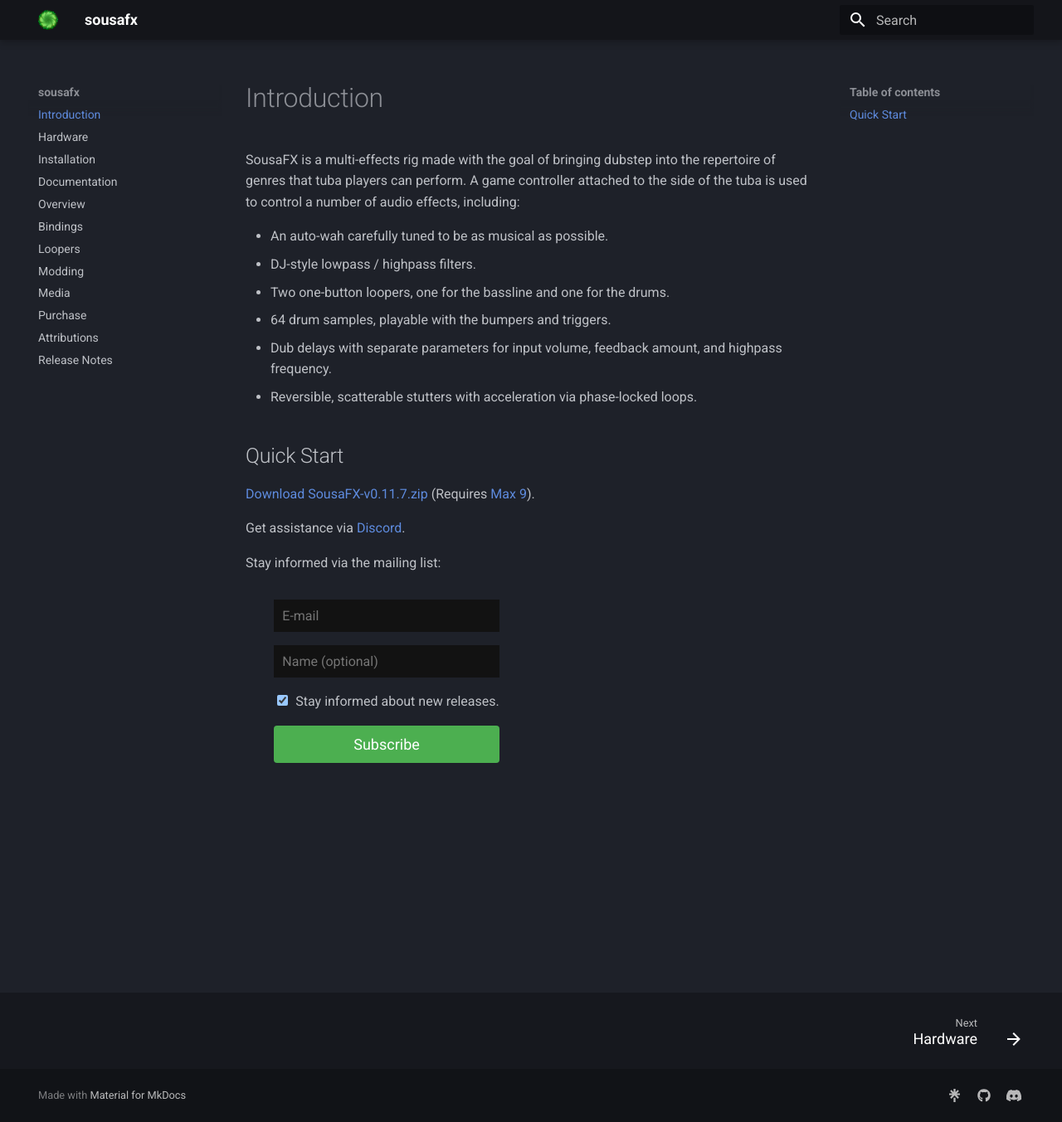
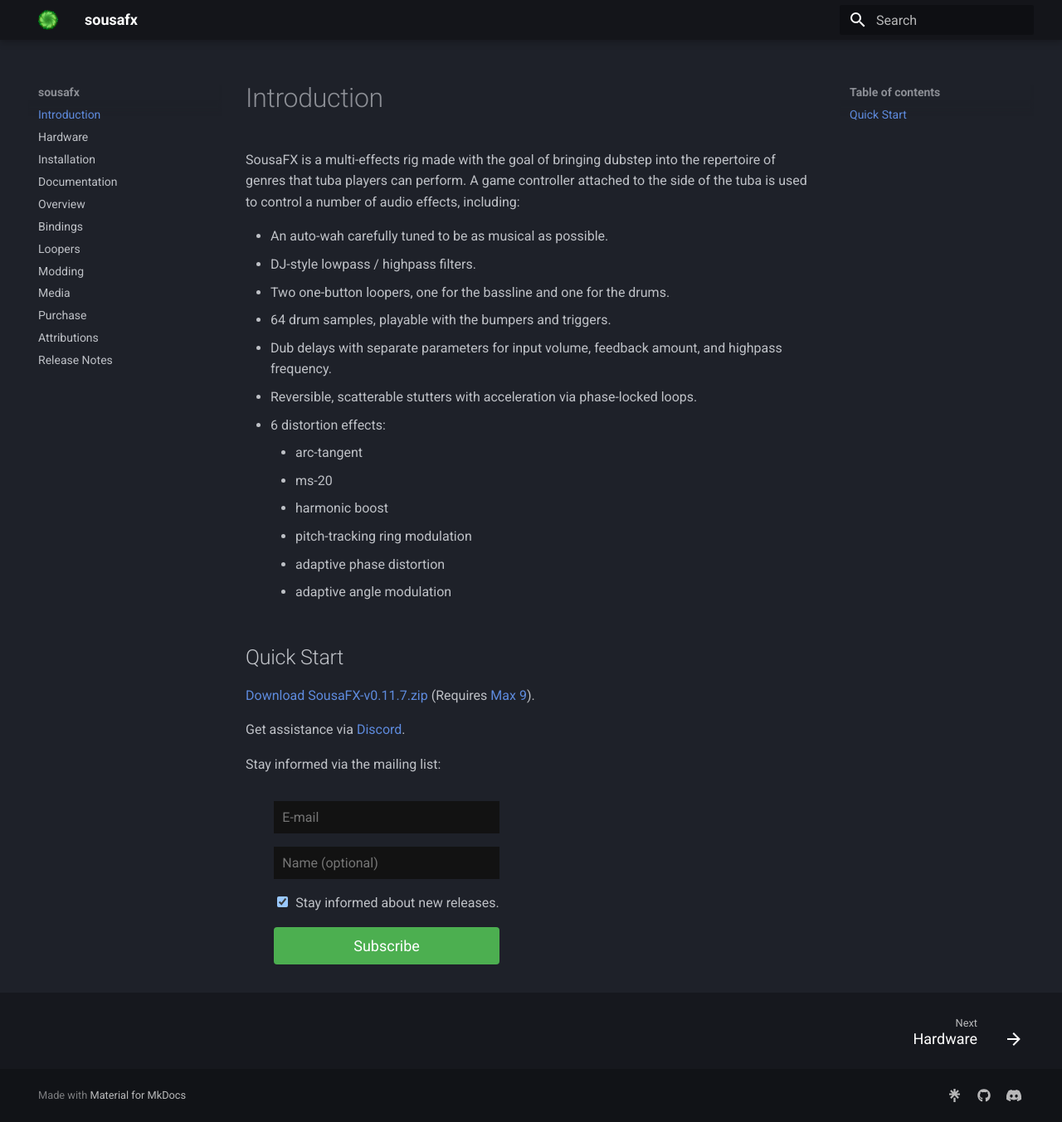
Before and after one commit to Sousastep/SousaFX-rnbo-docs, an MkDocs documentation site: the page built from docs/index.md, in a window 1280 px wide and 1353 px high. Shown: the whole window at 83% size. Built offline with MkDocs 1.6.1 and Material for MkDocs 9.7.7, drawn with Linux system fonts in a browser that asks for light colours; the version menu is left out.

Commit message:
update for next version

```diff
--- a/docs/index.md
+++ b/docs/index.md
@@ -58,6 +58,13 @@
 - 64 drum samples, playable with the bumpers and triggers.
 - Dub delays with separate parameters for input volume, feedback amount, and highpass frequency.
 - Reversible, scatterable stutters with acceleration via phase-locked loops.
+- 6 distortion effects:
+    - arc-tangent
+    - ms-20
+    - harmonic boost
+    - pitch-tracking ring modulation
+    - adaptive phase distortion
+    - adaptive angle modulation
 
 ## Quick Start
 
```
Also changed, not shown: docs/bindings.md (+1 -1 lines), docs/overview.md (+3 -3 lines), docs/releasenotes.md (+4 -8 lines).
